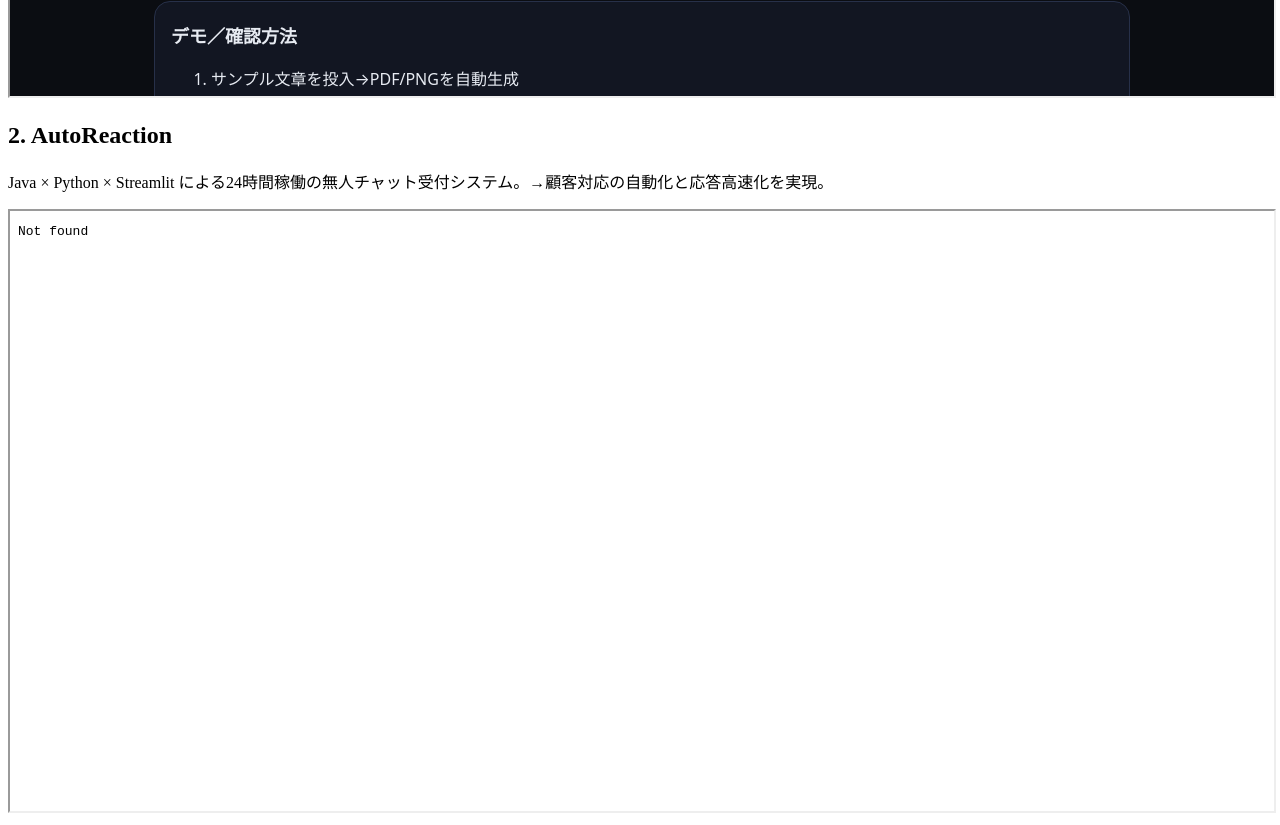
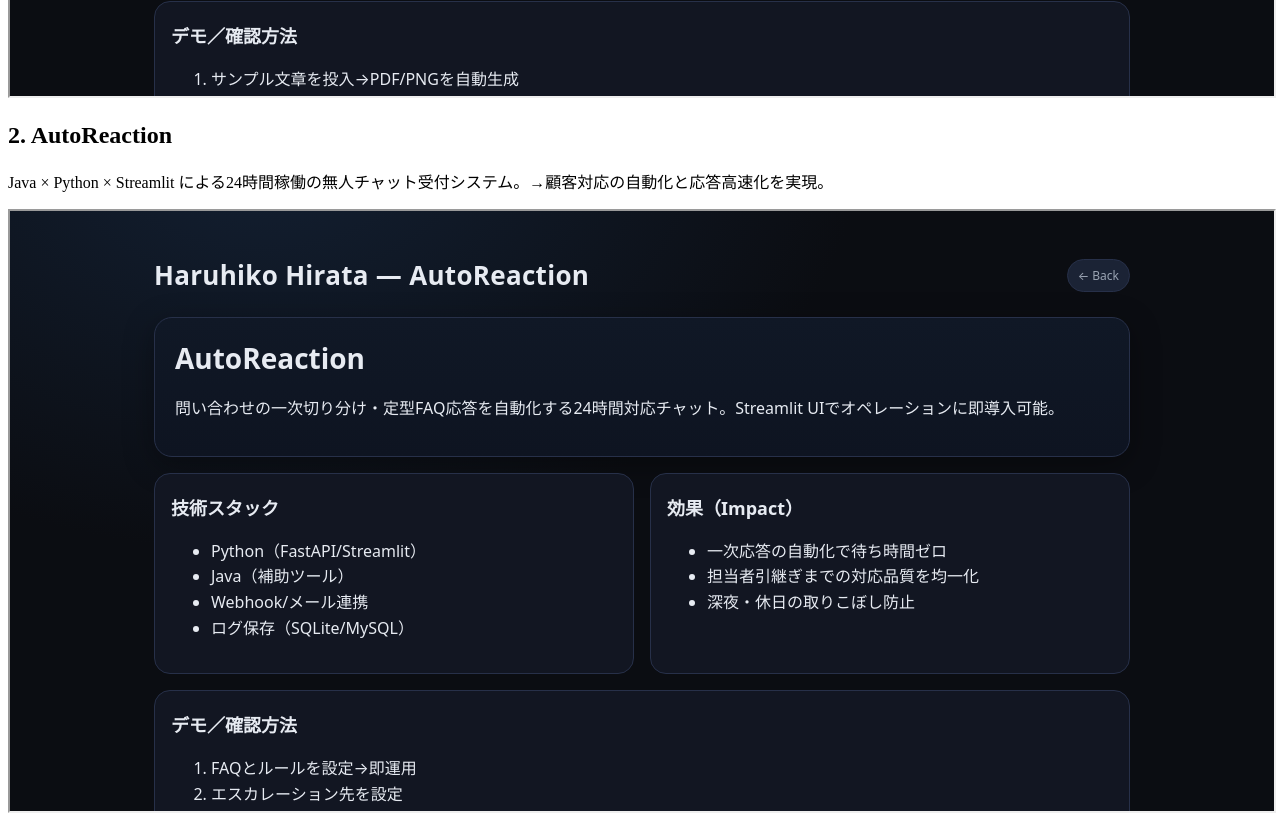
Before and after one commit to hirata-haruhiko/hirata-portfolio, a plain HTML site: page index.html in a window 1280 px wide. Shown: the part 726-1551 px from the top of the page. Drawn offline with Linux system fonts and the light colour scheme.

Commit message:
Update index.html

```diff
--- a/index.html
+++ b/index.html
@@ -14,6 +14,6 @@
 
   <h2>2. AutoReaction</h2>
   <p>Java × Python × Streamlit による24時間稼働の無人チャット受付システム。→顧客対応の自動化と応答高速化を実現。</p>
-  <iframe src="auto-reaction.html" width="100%" height="600px"></iframe>
+  <iframe src="autoreaction.html" width="100%" height="600px"></iframe>
 </body>
 </html>
```
